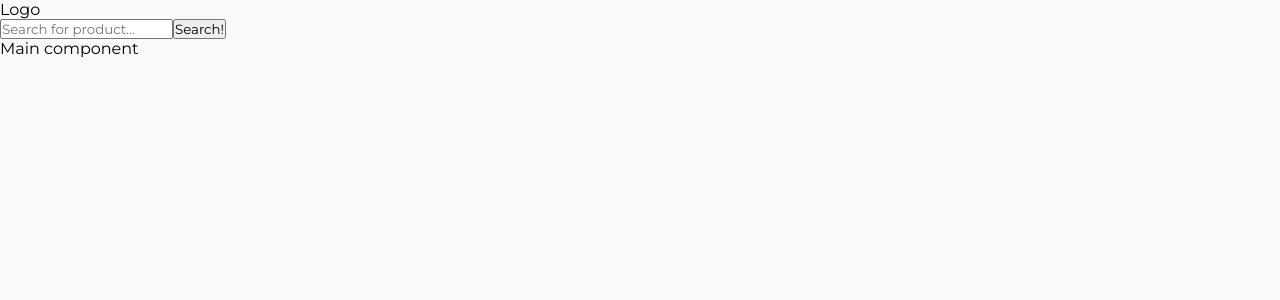
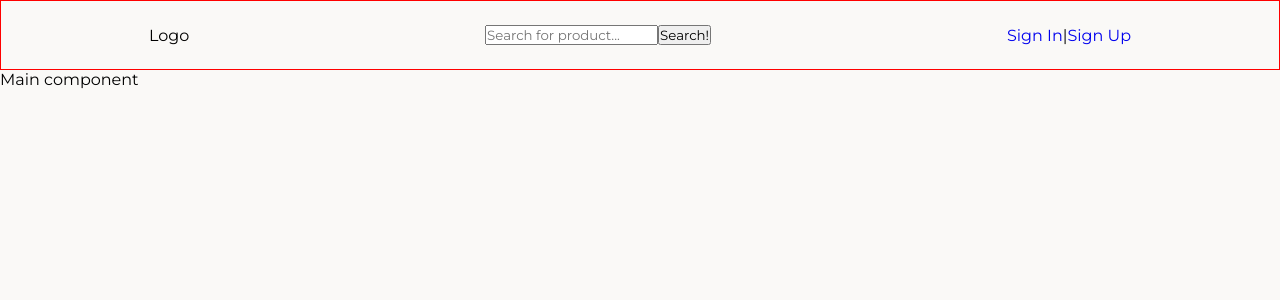
Before and after one commit to manovDev/Grizzly-Savage-Softuni, a React (Create React App) app in the folder client/: page / in a window 1280 px wide. Shown: the top 300 px of the page. Built offline with nearby package versions, Linux system fonts and the light colour scheme.

Commit message:
Add basic styling to header
#7

```diff
--- a/client/src/components/shared/Header/Header.js
+++ b/client/src/components/shared/Header/Header.js
@@ -1,4 +1,5 @@
 import SearchProducts from './SearchProducts';
+import AuthLinks from './AuthLinks';
 import './Header.scss';
 
 function Header() {
@@ -8,6 +9,8 @@ function Header() {
                 Logo
             </div>
             <SearchProducts />
+            <AuthLinks />
+
         </header>
     );
 }
--- a/client/src/components/shared/Header/Header.scss
+++ b/client/src/components/shared/Header/Header.scss
@@ -1,3 +1,8 @@
 .header {
-
+    display: flex;
+    justify-content: space-around;
+    align-items: center;
+    width: 100%;
+    height: 70px;
+    border: 1px solid red;
 }
```
